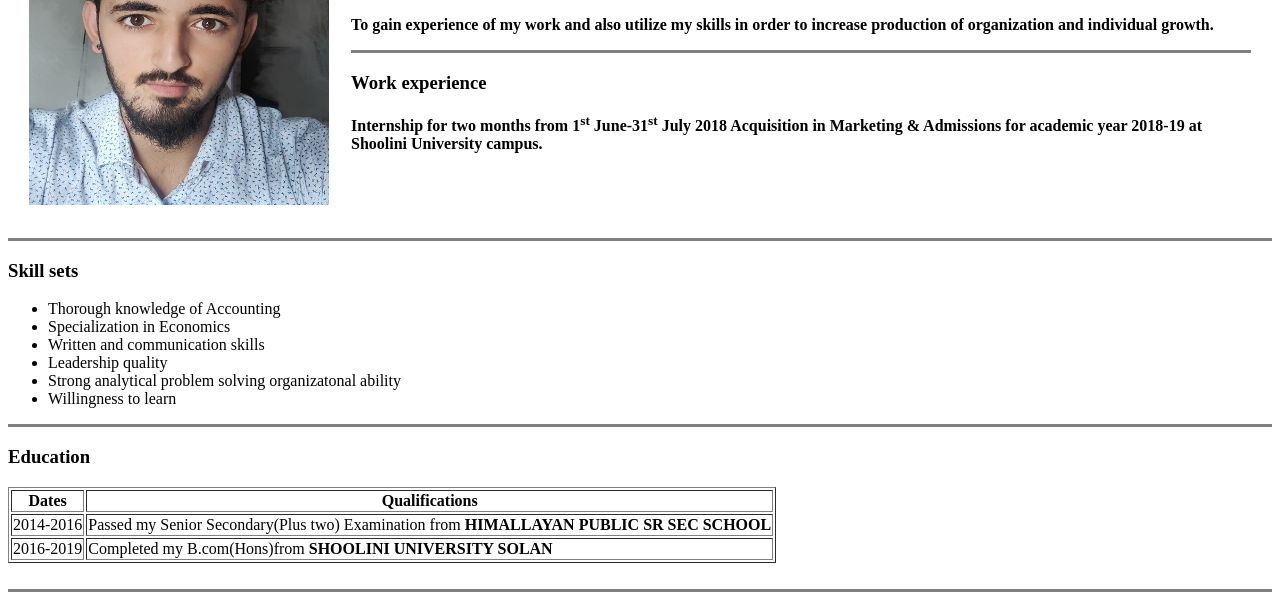
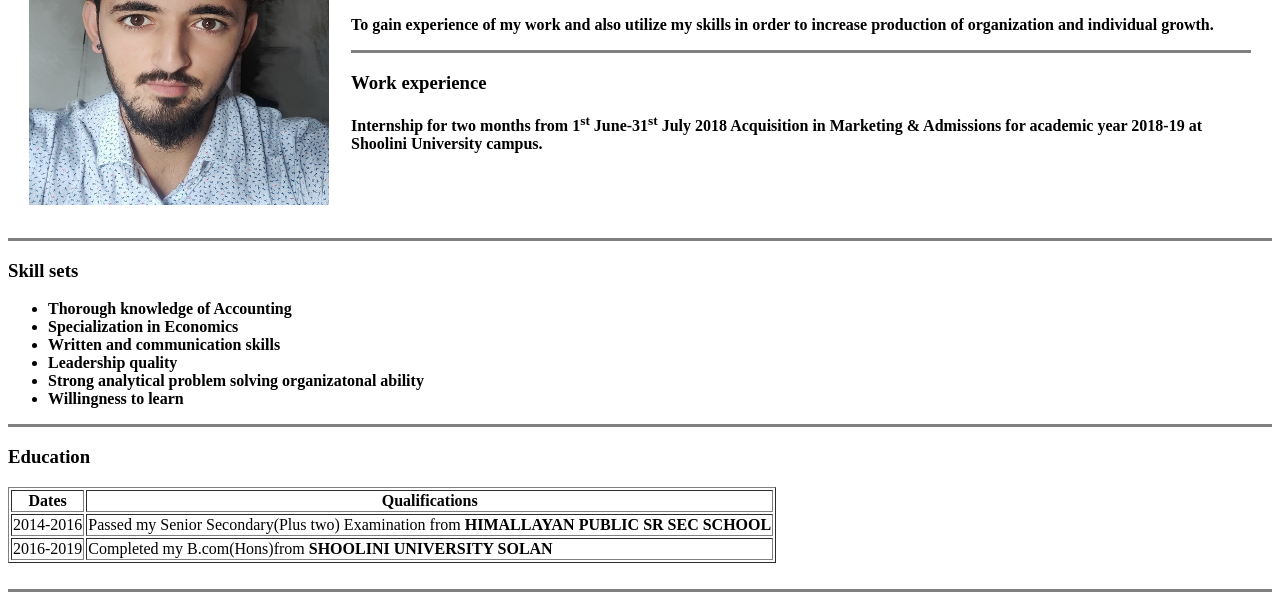
Before and after one commit to yaditya007/cv, a plain HTML site: page index.html in a window 1280 px wide. Shown: the part 174-782 px from the top of the page. Drawn offline with Linux system fonts and the light colour scheme.

Commit message:
change in html coding

```diff
--- a/index.html
+++ b/index.html
@@ -23,7 +23,7 @@
     </table>
     <hr size="3" noshade>
 <h3>Skill sets</h3>
-<ul>
+<strong><ul>
   <li>
    Thorough knowledge of Accounting
   </li>
@@ -42,7 +42,8 @@
   <li>
     Willingness to learn
     </li>
-</ul><hr size="3" noshade/>
+  </ul></strong>
+  <hr size="3" noshade/>
 <h3>Education</h3>
 
 <table border="1">
```
